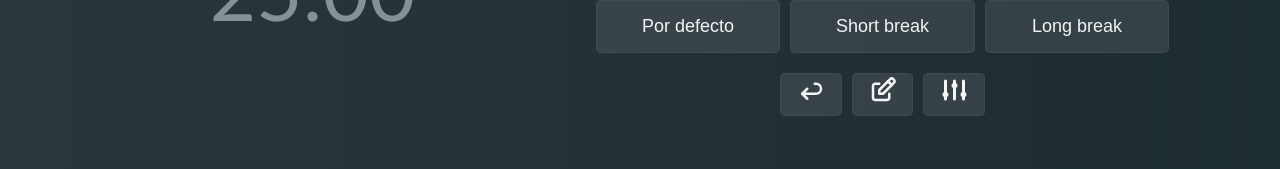
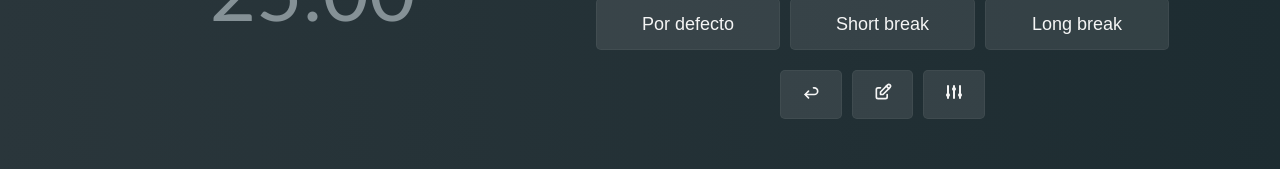
Before and after one commit to Serphp/Spomodoro, a React (Vite) app: page / in a window 1280 px wide. Shown: the part 361-530 px from the top of the page. Built offline with nearby package versions, Linux system fonts and the light colour scheme; no server answers.

Commit message:
Fixed Icon class

```diff
--- a/components/Timer.jsx
+++ b/components/Timer.jsx
@@ -54,16 +54,20 @@ function Contador() {
             <button className='btnselect' onClick={handleTimerChange} value="longBreak">Long break</button>
 
             <button onClick={resetTimer} className="btnicon" title='reset'>
-            <span className="icon-ipad">
+            <div className="iconop">
             <ResetIcon/>
-            </span>
+            </div>
             </button>
             <button className='btnicon' onClick={handleShowCode} title='edit time'>
+            <div className="iconop">
             <EditIcon/>
+            </div>
             </button>
 
             <button className='btnicon' onClick={handleShowConfig} title='increase font size'>
+            <div className="iconop">
             <ConfigIcon/>
+            </div>
             </button>
 
 
--- a/src/assets/config.jsx
+++ b/src/assets/config.jsx
@@ -1,6 +1,6 @@
 export const ConfigIcon = () => {
     return (
-    <svg width="39" height="30" fill="currentColor" viewBox="0 0 24 24" xmlns="http://www.w3.org/2000/svg">
+    <svg width="20" height="20" fill="currentColor" viewBox="0 0 24 24" xmlns="http://www.w3.org/2000/svg">
     <path d="M6 4.8a1.2 1.2 0 0 0-2.4 0v8.722a2.4 2.4 0 0 0 0 4.156V19.2a1.2 1.2 0 1 0 2.4 0v-1.522a2.4 2.4 0 0 0 0-4.156V4.8Zm7.2 0a1.2 1.2 0 1 0-2.4 0v1.522a2.4 2.4 0 0 0 0 4.156V19.2a1.2 1.2 0 1 0 2.4 0v-8.722a2.4 2.4 0 0 0 0-4.156V4.8Zm6-1.2a1.2 1.2 0 0 1 1.2 1.2v8.722a2.4 2.4 0 0 1 0 4.156V19.2a1.2 1.2 0 1 1-2.4 0v-1.522a2.4 2.4 0 0 1 0-4.156V4.8a1.2 1.2 0 0 1 1.2-1.2Z"></path>
     </svg>
     )
--- a/src/assets/down.jsx
+++ b/src/assets/down.jsx
@@ -1,6 +1,6 @@
 export const DownIcon = () => {
     return (
-        <svg width="30" height="30" fill="none" stroke="currentColor" stroke-linecap="round" stroke-linejoin="round" stroke-width="1.5" viewBox="0 0 24 24" xmlns="http://www.w3.org/2000/svg">
+        <svg width="20" height="20" fill="none" stroke="currentColor" stroke-linecap="round" stroke-linejoin="round" stroke-width="1.5" viewBox="0 0 24 24" xmlns="http://www.w3.org/2000/svg">
         <path d="m5.25 8.625 6.75 6.75 6.75-6.75"></path>
         </svg>
     )
--- a/src/assets/edit.jsx
+++ b/src/assets/edit.jsx
@@ -1,6 +1,6 @@
 export const EditIcon = () => {
     return (
-        <svg width="30" height="30" fill="none" stroke="currentColor" strokeLinecap="round" strokeLinejoin="round" strokeWidth="2" viewBox="0 0 24 24" xmlns="http://www.w3.org/2000/svg">
+        <svg width="20" height="20" fill="none" stroke="currentColor" strokeLinecap="round" strokeLinejoin="round" strokeWidth="2" viewBox="0 0 24 24" xmlns="http://www.w3.org/2000/svg">
         <path d="M9 7H6a2 2 0 0 0-2 2v9a2 2 0 0 0 2 2h9a2 2 0 0 0 2-2v-3"></path>
         <path d="M9 14.996h3l8.5-8.5a2.121 2.121 0 0 0-3-3l-8.5 8.5v3Z"></path>
         <path d="m16 5 3 3"></path>
--- a/src/assets/reset.jsx
+++ b/src/assets/reset.jsx
@@ -1,7 +1,7 @@
 
 export const ResetIcon = () => {
     return (
-    <svg width="30" height="30" fill="none" stroke="currentColor" strokeLinecap="round" strokeLinejoin="round" strokeWidth="2" viewBox="0 0 24 24" xmlns="http://www.w3.org/2000/svg">
+    <svg width="20" height="20" fill="none" stroke="currentColor" strokeLinecap="round" strokeLinejoin="round" strokeWidth="2" viewBox="0 0 24 24" xmlns="http://www.w3.org/2000/svg">
     <path d="M5 15h11a4 4 0 1 0 0-8h-1"></path>
     <path d="m9 11-4 4 4 4"></path>
     </svg>
--- a/src/assets/up.jsx
+++ b/src/assets/up.jsx
@@ -1,6 +1,6 @@
 export const UpIcon = () => {
     return (
-    <svg width="30" height="30" fill="none" stroke="currentColor" stroke-linecap="round" stroke-linejoin="round" stroke-width="1.5" viewBox="0 0 24 24" xmlns="http://www.w3.org/2000/svg">
+    <svg width="20" height="20" fill="none" stroke="currentColor" stroke-linecap="round" stroke-linejoin="round" stroke-width="1.5" viewBox="0 0 24 24" xmlns="http://www.w3.org/2000/svg">
     <path d="M5.25 15.375 12 8.625l6.75 6.75"></path>
     </svg>
     )
--- a/src/styles/global.scss
+++ b/src/styles/global.scss
@@ -287,7 +287,7 @@ footer {
     margin-left: 10px;
     margin-top: 20px;
     width: 10%;
-    gap: 10px;
+    //gap: 10px;
     text-align: center;
     color: whitesmoke;
     background-color: #e1e1e11c;
@@ -301,6 +301,11 @@ footer {
     }
     @media screen and (max-width: 768px) {
         width: 15%;
+    }
+    .iconop {
+        //padding: 5px;
+        font-size: 10px;
+        margin: 10px;
     }
 }
 
```
